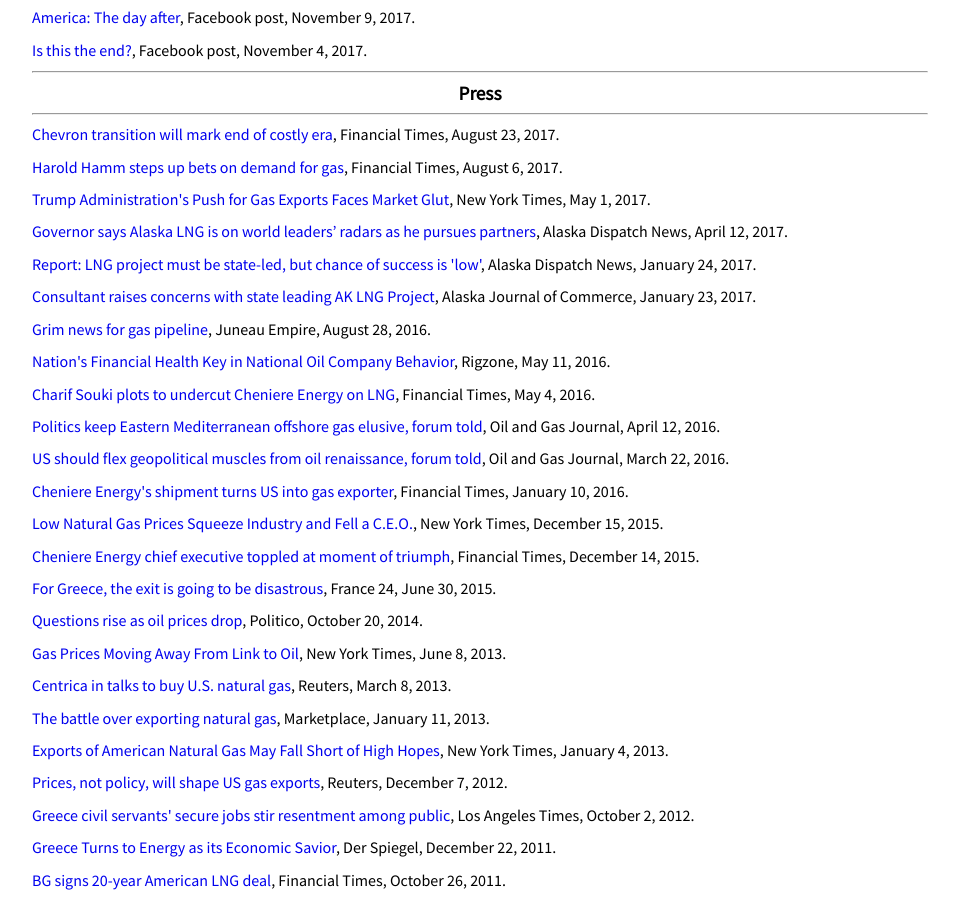
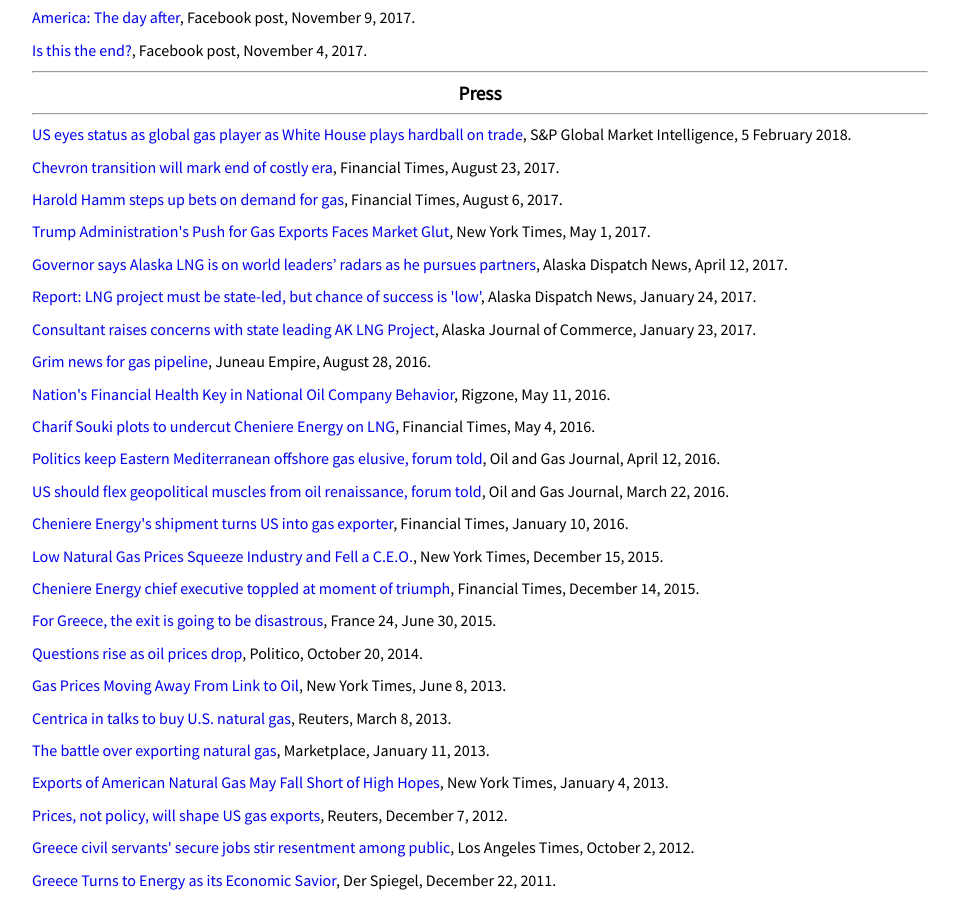
Before and after one commit to nikostsafos/nikostsafos.github.io, a plain HTML site: page index.html in a window 1280 px wide. Shown: the part 3020-3918 px from the top of the page, without its empty margins (160-1119 px from the left). Drawn offline with Linux system fonts and the light colour scheme.

Commit message:
added news clipping

```diff
--- a/index.html
+++ b/index.html
@@ -124,6 +124,8 @@
 
     <hr><h2>Press</h2><hr>
 
+
+    <p ul><a href = 'https://platform.mi.spglobal.com/web/client?auth=inherit#news/article?id=43380209&cdid=A-43380209-14378' target = '_blank'>US eyes status as global gas player as White House plays hardball on trade</a>, S&amp;P Global Market Intelligence, 5 February 2018.</ul></p>
     <p ul><a href = 'https://www.ft.com/content/0ce7e756-8816-11e7-8bb1-5ba57d47eff7' target = '_blank'>Chevron transition will mark end of costly era</a>, Financial Times, August 23, 2017.</ul></p>
     <p ul><a href = 'https://www.ft.com/content/4da6a884-76d4-11e7-90c0-90a9d1bc9691' target = '_blank'>Harold Hamm steps up bets on demand for gas</a>, Financial Times, August 6, 2017.</ul></p>
     <p ul><a href = 'https://www.nytimes.com/2017/05/01/business/energy-environment/trump-natural-gas-exports.html' target = '_blank'>Trump Administration's Push for Gas Exports Faces Market Glut</a>, New York Times, May 1, 2017.</ul></p>
```
